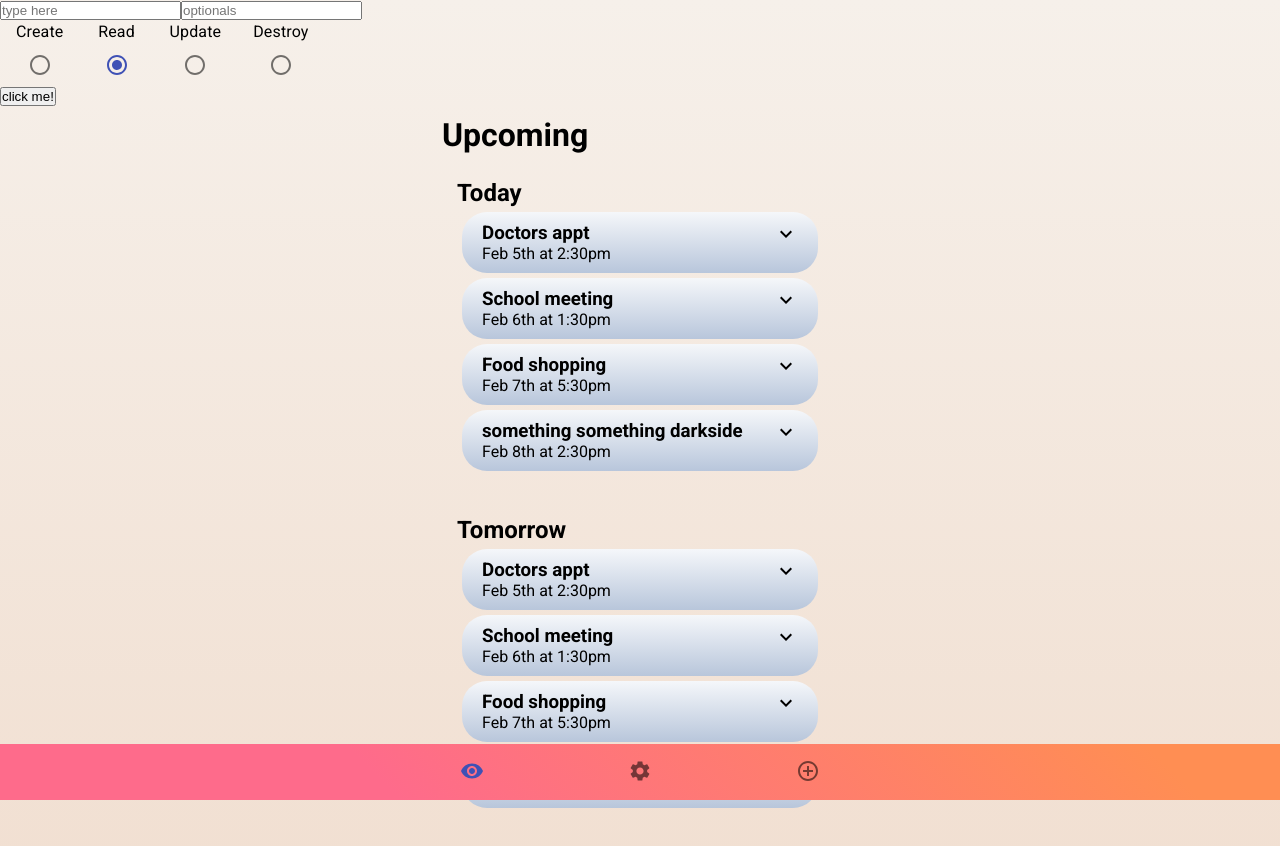
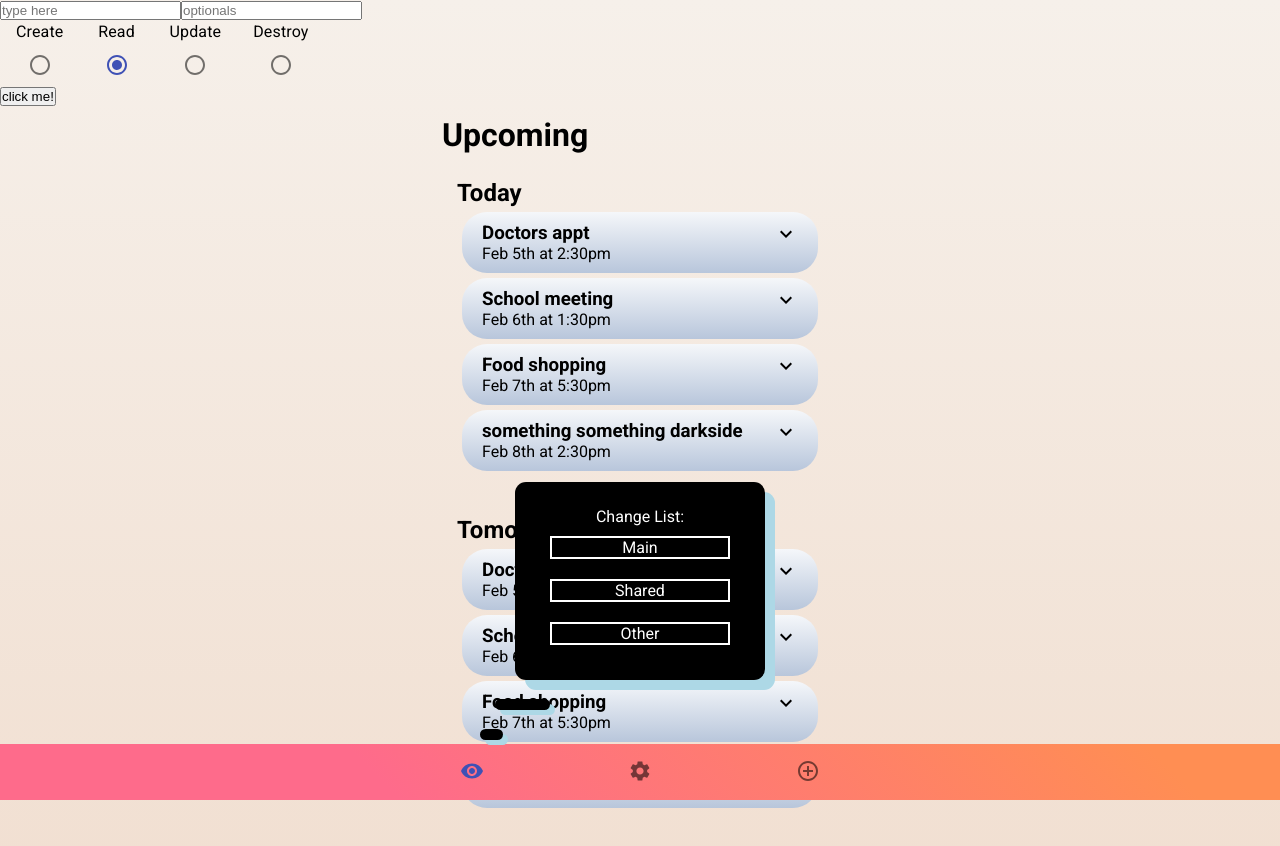
Before and after one commit to indomie858/todolist-react, a React (Create React App) app: page / in a window 1280 px wide. Both pictures are taken after a click on the button 472 px from the left and 772 px from the top of the page. Shown: the top 846 px of the page. Built offline with nearby package versions, Linux system fonts and the light colour scheme.

Commit message:
Styled addTask button, added a list manager button.  Nothing actually happens when you submit anything yet.

```diff
--- a/src/components/AddTask.js
+++ b/src/components/AddTask.js
@@ -16,7 +16,8 @@ const AddTask = (props) => {
     const [numDays, setNumDays] = useState(1);
 
     return (
-        <div className="popover">
+        <div>
+            <div className="popover" >
                 <span>Add New Task:</span>
                 <input type="text" value={taskValue} onChange={(e) => setTaskValue(e.target.value)}/>
                 <DatePicker value={dateValue}  onChange={setDateValue} className="addTaskInput"/>
@@ -25,18 +26,23 @@ const AddTask = (props) => {
                     Remind? &nbsp;
                     <input type="checkbox"checked={showTime} onClick={() => toggleShowTime(!showTime)}/>
                 </div>
-            {showTime && <TimePicker onChange={setTime} value={time}/>}
+                {showTime && <TimePicker onChange={setTime} value={time} className="addTaskInput"/>}
                 {willRepeat && <RepeatPicker
                     isEvery={repeatFrequency} changeRepeats={(e) => setRepeatFrequency(e.target.value)}
                     numDays={numDays} onChange={(e) => e.target.value > 0 ? setNumDays(e.target.value) : setNumDays(numDays)}/>}
-            <label>List: &nbsp;
+                <label className="addTaskInput">List: &nbsp;
                     <select value={listValue} onChange={(e) => setListValue(e.target.value)}>
                         <option value="Main">Main</option>
                         <option value="Shared">Shared</option>
                         <option value="Other List">Other List</option>
                     </select>
                 </label>
+                <div className="addTaskInput">
                     <button className="addTaskInput addTaskButton" onClick={props.onAdd}>Add</button>
+                </div>
+            </div>
+            <div className="popoverTag1 popoverRight1"></div>
+            <div className="popoverTag2 popoverRight2"></div>
         </div>
     );
 }
--- a/src/components/BottomNavBar.js
+++ b/src/components/BottomNavBar.js
@@ -30,7 +30,7 @@ const BottomNavBar = (props) => {
             showLabels
             className={classes.root}
         >
-            <BottomNavigationAction label="" icon={<VisibilityIcon />} />
+            <BottomNavigationAction label="" icon={<VisibilityIcon />} onClick={props.onListNav}/>
             <BottomNavigationAction label="" icon={<SettingsIcon />} />
             <BottomNavigationAction label="" icon={<ControlPointIcon />} onClick={props.onAddTask}/>
         </BottomNavigation>
--- /dev/null
+++ b/src/components/ListNav.js
@@ -0,0 +1,21 @@
+import React, {useState} from "react";
+import ListNavItem from "./ListNavItem.js"
+
+
+const ListNav = (props) => {
+
+
+
+    return (
+        <div>
+            <div className="popover" >
+                <span>Change List:</span>
+                {props.lists.map((name) => <ListNavItem key={Math.random().toString(36).substr(2, 9)} list={name}/>)}
+            </div>
+            <div className="popoverTag1 popoverLeft1"></div>
+            <div className="popoverTag2 popoverLeft2"></div>
+        </div>
+    );
+}
+
+export default ListNav
--- /dev/null
+++ b/src/components/ListNavItem.js
@@ -0,0 +1,13 @@
+import React, {useState} from "react";
+
+
+const ListNavItem = (props) => {
+
+    return (
+        <div className="listDisplay">
+            {props.list}
+        </div>
+    );
+}
+
+export default ListNavItem
--- a/src/components/Pages/Home.js
+++ b/src/components/Pages/Home.js
@@ -5,6 +5,7 @@ import Header from '../Header';
 import Tasks from '../Tasks';
 import BottomNavBar from '../BottomNavBar';
 import AddTask from '../AddTask.js'
+import ListNav from '../ListNav.js'
 import Container from '@material-ui/core/Container';
 
 const Home = () => {
@@ -57,10 +58,13 @@ const Home = () => {
 
 
   const [showAddTask, setAddTask] = useState(false);
+  const [showListNav, setListNav] = useState(false);
   return (
     <>
       {/* <Container maxWidth="xs"> */}
       <div className="mainContainer">
+      {showAddTask && <AddTask onAdd={() => setAddTask(false)}/>}
+      {showListNav && <ListNav onChooseList={() => setListNav(false)} lists={['Main', 'Shared', 'Other']}/>}
         <Header />
         <div className='listContainer'>
           {/* displays placeholder list and title "Today" */}
@@ -70,9 +74,8 @@ const Home = () => {
           {/* displays same placeholder list except with title "Tomorrow" */}
           {tasks.length > 0 ? (<Tasks tasks={tasks} listTitle='Tomorrow' />) : ('No tasks to show')}
         </div>
-        {showAddTask && <AddTask onAdd={() => setAddTask(false)} />}
       </div>
-      <BottomNavBar onAddTask={() => setAddTask(true)} />
+      <BottomNavBar onAddTask={() => {setAddTask(!showAddTask); setListNav(false)}} onListNav={() => {setListNav(!showListNav); setAddTask(false)}} />
       {/* </Container> */}
     </>
   )
--- a/src/index.css
+++ b/src/index.css
@@ -70,29 +70,9 @@ body {
   justify-content: space-between;
 }
 
-
-/* window views that pop up over the current view, such as adding a new task */
-.popover {
-  z-index: 1;
-  display: flex;
-  flex-wrap: wrap;
-  color: white;
-  justify-content: center;
-  align-items: center;
-  background: #444444;
-  width: 250px;
-  position: fixed;
-  top: 75%;
-  left: 50%;
-  padding: 10px 20px;
-  transform: translate(-50%, -50%);
-}
-
 .addTaskInput {
-  margin: 5px;
+  margin: 10px;
   color: rgb(221, 221, 221);
-  margin-left: 100%;
-  margin-right: 100%;
 }
 
 .addTaskButton {
@@ -119,3 +99,138 @@ body {
   display: inherit;
   stroke: rgb(221, 221, 221);
 }
+
+/* window views that pop up over the current view, such as adding a new task */
+.popover {
+  z-index: 1;
+  display: flex;
+  flex-wrap: wrap;
+  color: white;
+  justify-content: center;
+  align-items: center;
+  background:black;
+  width: 250px;
+  position: absolute;
+  bottom: 120px;
+  left: 50%;
+  transform: translate(-50%);
+  padding: 25px;
+  border-radius: 11px;
+  box-shadow: 10px 10px lightblue;
+}
+
+/* Modified from: https://codepen.io/kirstenallen/pen/MWwPYYm */
+.popoverTag1 {
+  z-index: 1;
+  background:black;
+  box-shadow: 10px 10px lightblue;
+  content: ".";
+  -webkit-text-fill-color: black;
+  text-shadow: 5px 5px lightblue;
+  font-size: 55px;
+  width: 55px;
+  height: 11px;
+  line-height: 30px;
+  border-radius: 11px;
+  background-color: black;
+  position: fixed;
+  display: block;
+  bottom: 90px;
+  box-shadow: 5px 5px lightblue;
+}
+
+.popoverTag2 {
+  z-index: 1;
+  background:black;
+  box-shadow: 10px 10px lightblue;
+  content: ".";
+  -webkit-text-fill-color: black;
+  text-shadow: 5px 5px lightblue;
+  font-size: 55px;
+  width: 23px;
+  height: 11px;
+  line-height: 30px;
+  border-radius: 11px;
+  background-color: black;
+  position: fixed;
+  display: block;
+  bottom: 60px;
+  box-shadow: 5px 5px lightblue;
+}
+
+.popoverRight1 {
+  text-align: right;
+  right: 50%;
+  transform: translate(145px);
+}
+
+.popoverRight2 {
+  text-align: right;
+  right: 50%;
+  transform: translate(160px);
+}
+
+.popoverLeft1 {
+  text-align: left;
+  left: 50%;
+  transform: translate(-145px);
+}
+
+.popoverLeft2 {
+  text-align: left;
+  left: 50%;
+  transform: translate(-160px);
+}
+
+.popoverCenter1 {
+  text-align: center;
+  right: 50%;
+  transform: translate(25px);
+}
+
+.popoverCenter2 {
+  text-align: center;
+  right: 50%;
+  transform: translate(10px);
+}
+
+.listDisplay {
+  text-align: center;
+  width: 100%;
+  border: 2px solid white;
+  margin: 10px;
+}
+
+.listDisplay:hover {
+  border: 2px solid lightblue;
+  color: lightblue;
+  cursor: pointer;
+}
+
+.listDisplay:active {
+  transform: translate(0, 2px);
+}
+
+@media only screen and (max-width: 500px) {
+
+  .popoverRight1 {
+    right: 23vw;
+    transform: translate(0);
+  }
+
+  .popoverRight2 {
+    right: 20vw;
+    transform: translate(0);
+  }
+
+  .popoverLeft1 {
+    left: 23vw;
+    transform: translate(0);
+  }
+
+  .popoverLeft2 {
+    left: 20vw;
+    transform: translate(0);
+  }
+
+}
```
Lines whose indentation alone changed are shown as unchanged.
